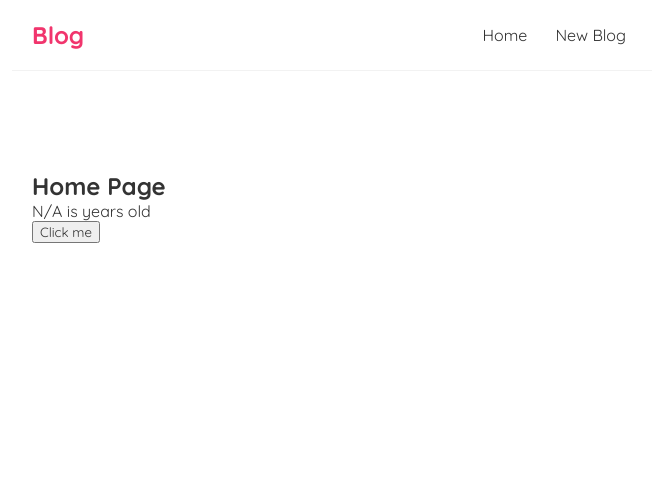
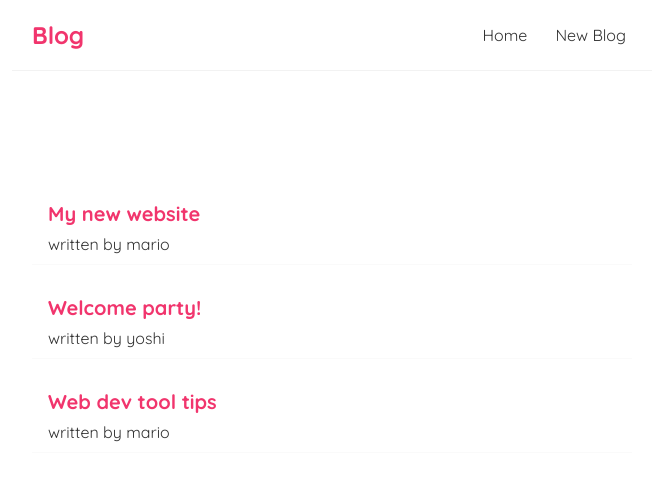
Before and after one commit to Philani101/Simple-React-WebApp, a React (Vite) app in the folder my-app/: page / in a window 1280 px wide. Shown: the top 480 px of the page, without its empty margins (308-964 px from the left). Built offline with nearby package versions, Linux system fonts and the light colour scheme.

Commit message:
outputting lists

```diff
--- a/my-app/src/Home.jsx
+++ b/my-app/src/Home.jsx
@@ -1,18 +1,19 @@
 import {useState} from 'react';
 
 const Home = () => {
-    const [name,setName] = useState("N/A");
-    const [age, setAge] = useState("");
-
-    const handleClick = (msg,e) => {
-        setName('Luige')
-        setAge(9);
-    }
+    const [blogs, setBlogs] = useState([
+        {title: 'My new website', body: 'lorem ipsum...', author: 'mario', id: 1},
+        {title: 'Welcome party!', body: 'lorem ipsum...', author: 'yoshi', id: 2},
+        {title: 'Web dev tool tips', body: 'lorem ipsum...', author: 'mario', id: 3}
+    ])
     return (
         <div className="home">
-            <h2>Home Page</h2>
-            <p>{name} is {age} years old</p>
-            <button onClick ={(e) => {handleClick("hello bloggers:)",e)}}>Click me</button>
+            {blogs.map((blog) => (
+                <div className="blog-preview" key={blog.id}>
+                    <h2>{blog.title}</h2>
+                    <p>written by {blog.author}</p>
+                </div>
+            ))}
         </div>
      );
 }
--- a/my-app/src/index.css
+++ b/my-app/src/index.css
@@ -33,3 +33,16 @@
   margin: 40px auto;
   padding: 60px;
 }
+.blog-preview{
+  padding: 10px 16px;
+  margin: 20px 0;
+  border-bottom: 1px solid #fafafa;
+}
+.blog-preview:hover{
+  box-shadow: 1px 3px 5px rgba(0,0,0,0.1);
+}
+.blog-preview h2{
+  font-size: 20px;
+  color: #f1356d;
+  margin-bottom: 8px;
+}
```
